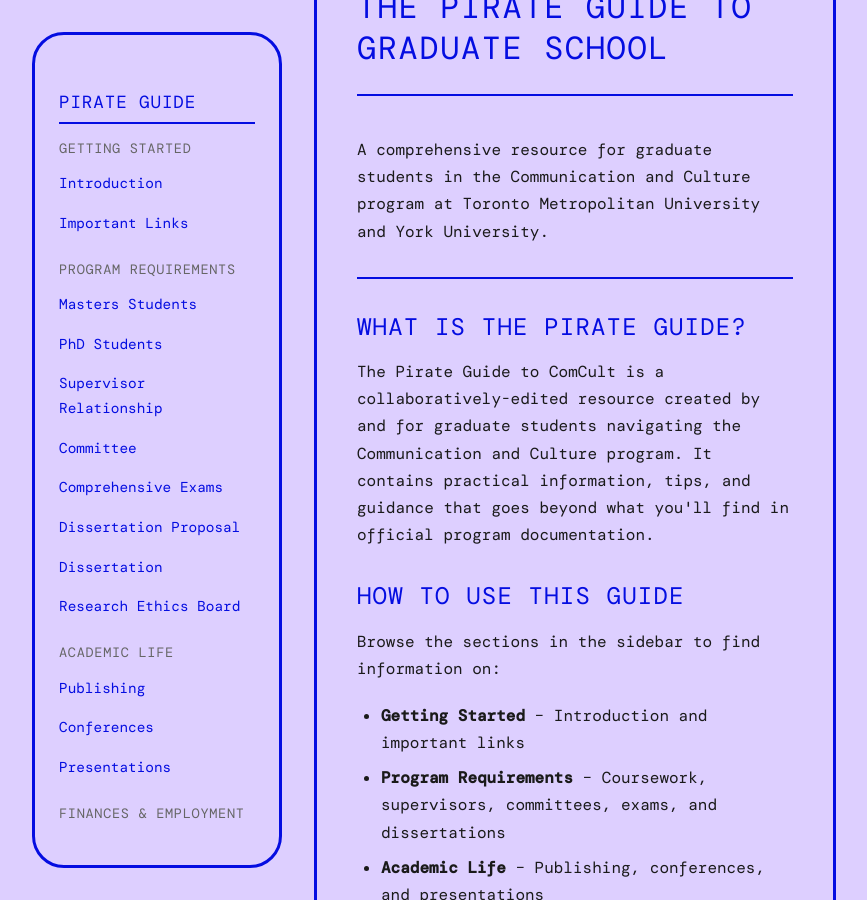
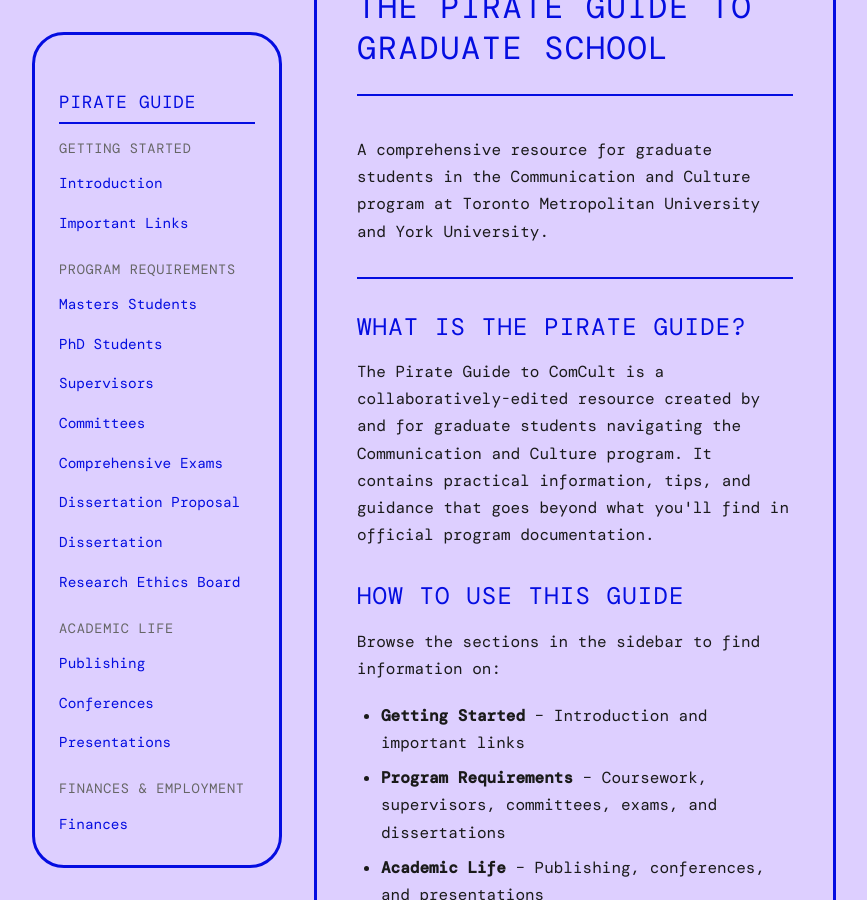
Before and after one commit to iowyth/sorce, a Jekyll site: the page built from wiki.html, in a window 1280 px wide and 900 px high, scrolled down 488 px. Shown: the whole window, without its empty margins (206-1073 px from the left). Built offline with Jekyll 4.4.1, drawn with Linux system fonts in a browser that asks for light colours; some web fonts are replaced; comment, search, counter and statistics services are not loaded.

Commit message:
Update wiki.html

```diff
--- a/_layouts/wiki.html
+++ b/_layouts/wiki.html
@@ -17,8 +17,8 @@
         <ul>
           <li><a href="{{ '/wiki/masters-students/' | relative_url }}">Masters Students</a></li>
           <li><a href="{{ '/wiki/phd-students/' | relative_url }}">PhD Students</a></li>
-          <li><a href="{{ '/wiki/supervisor-relationship/' | relative_url }}">Supervisor Relationship</a></li>
-          <li><a href="{{ '/wiki/committee/' | relative_url }}">Committee</a></li>
+          <li><a href="{{ '/wiki/supervisor-relationship/' | relative_url }}">Supervisors</a></li>
+          <li><a href="{{ '/wiki/committee/' | relative_url }}">Committees</a></li>
           <li><a href="{{ '/wiki/comprehensive-exams/' | relative_url }}">Comprehensive Exams</a></li>
           <li><a href="{{ '/wiki/dissertation-proposal/' | relative_url }}">Dissertation Proposal</a></li>
           <li><a href="{{ '/wiki/dissertation/' | relative_url }}">Dissertation</a></li>
```
